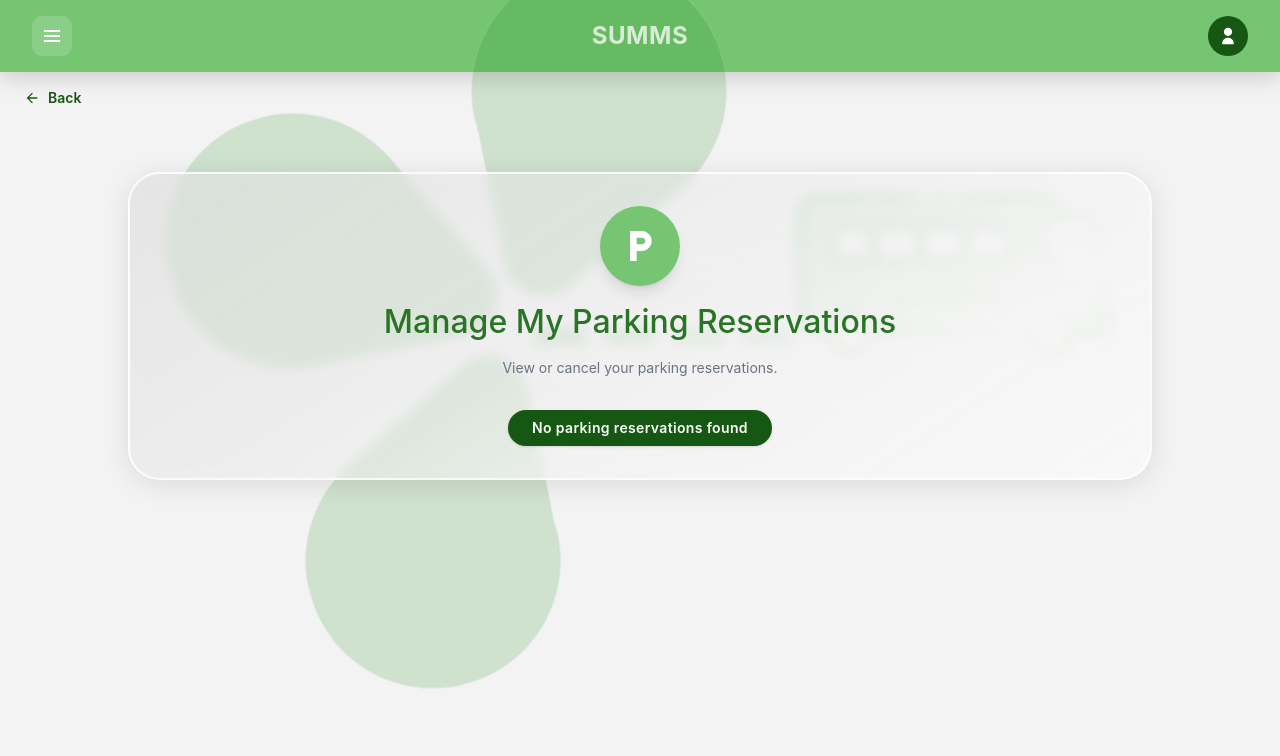
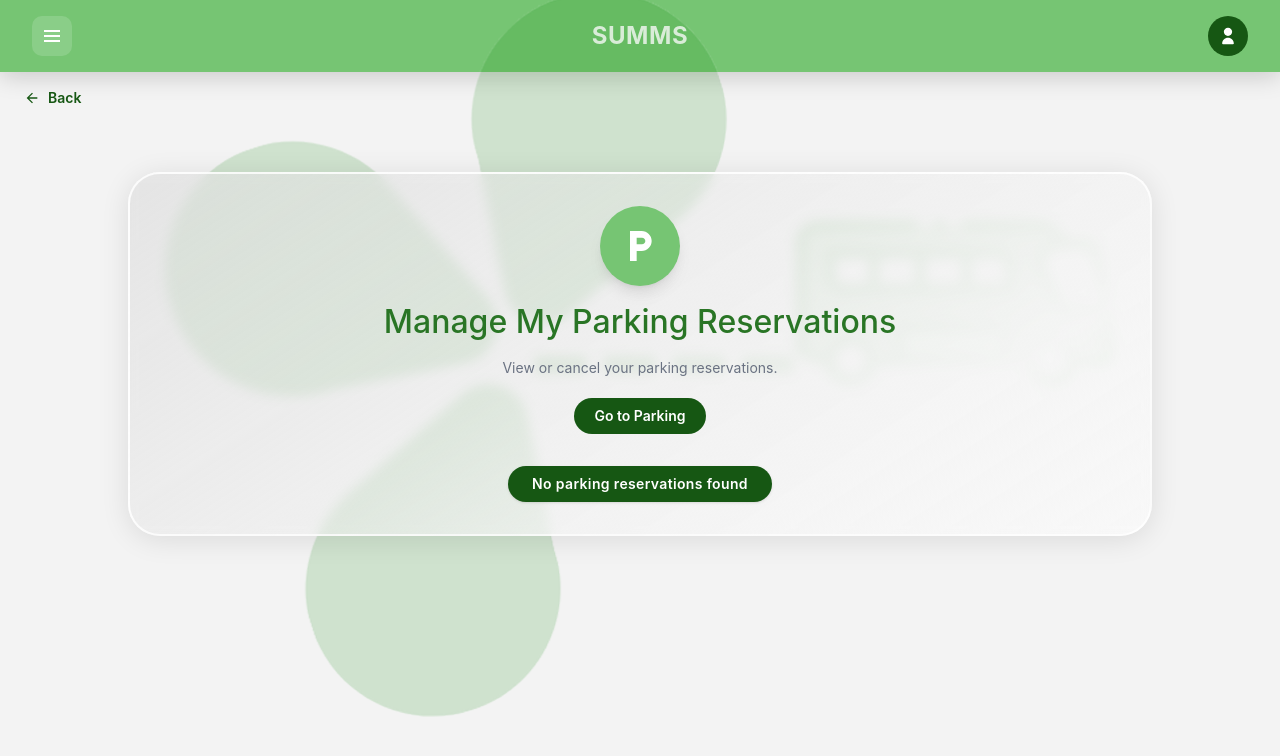
Before and after one commit to Gibraltar-47/SOEN343-Winter2026, a React (Vite) app in the folder SUMMS/: page /my-parking-reservations in a window 1280 px wide. Shown: the top 756 px of the page. Built offline with nearby package versions, Linux system fonts and the light colour scheme.

Commit message:
finalizing parking feature

```diff
--- a/SUMMS/src/pages/manageMyParkingReservations.tsx
+++ b/SUMMS/src/pages/manageMyParkingReservations.tsx
@@ -99,6 +99,13 @@ export default function ManageMyParkingReservations() {
                 <p className="text-center text-sm text-gray-500">
                   View or cancel your parking reservations.
                 </p>
+
+                <button
+                  onClick={() => navigate("/parking")}
+                  className="mt-2 rounded-full bg-[#165713] px-5 py-2 text-sm font-semibold text-white transition hover:bg-[#11440f]"
+                >
+                  Go to Parking
+                </button>
               </div>
 
               {message ? (
@@ -162,13 +169,6 @@ export default function ManageMyParkingReservations() {
                             >
                               Cancel Reservation
                             </button>
-
-                            <button
-                              onClick={() => navigate("/parking")}
-                              className="rounded-full bg-[#165713] px-5 py-2 text-sm font-semibold text-white transition hover:bg-[#11440f]"
-                            >
-                              Go to Parking
-                            </button>
                           </div>
                         </div>
                       </div>
```
